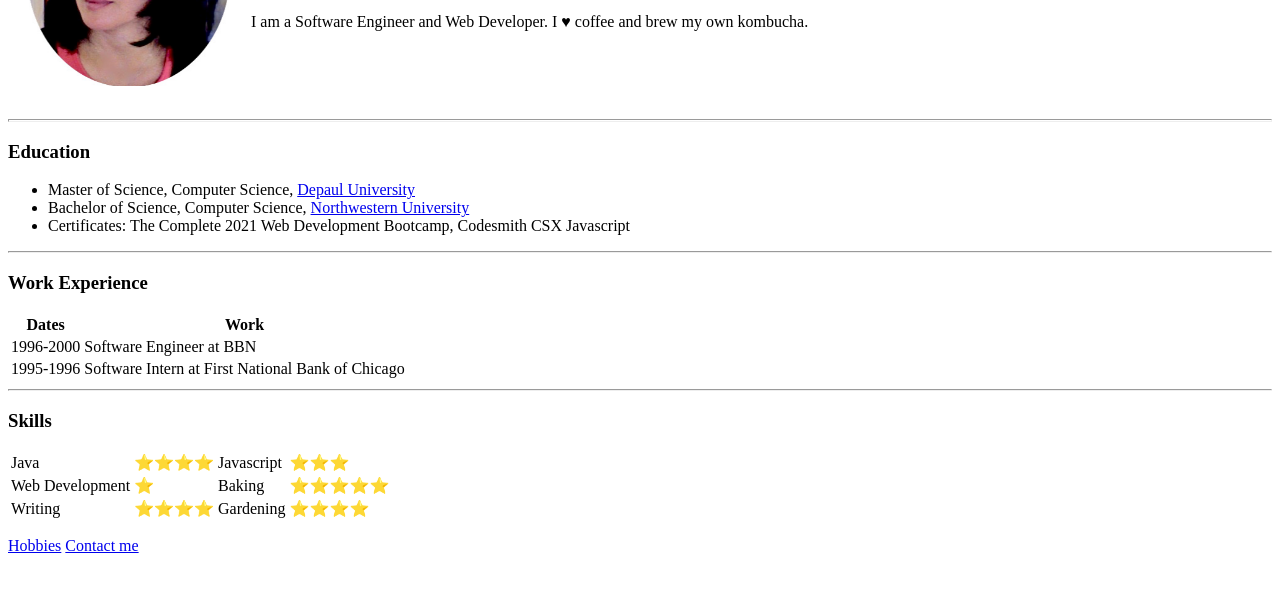
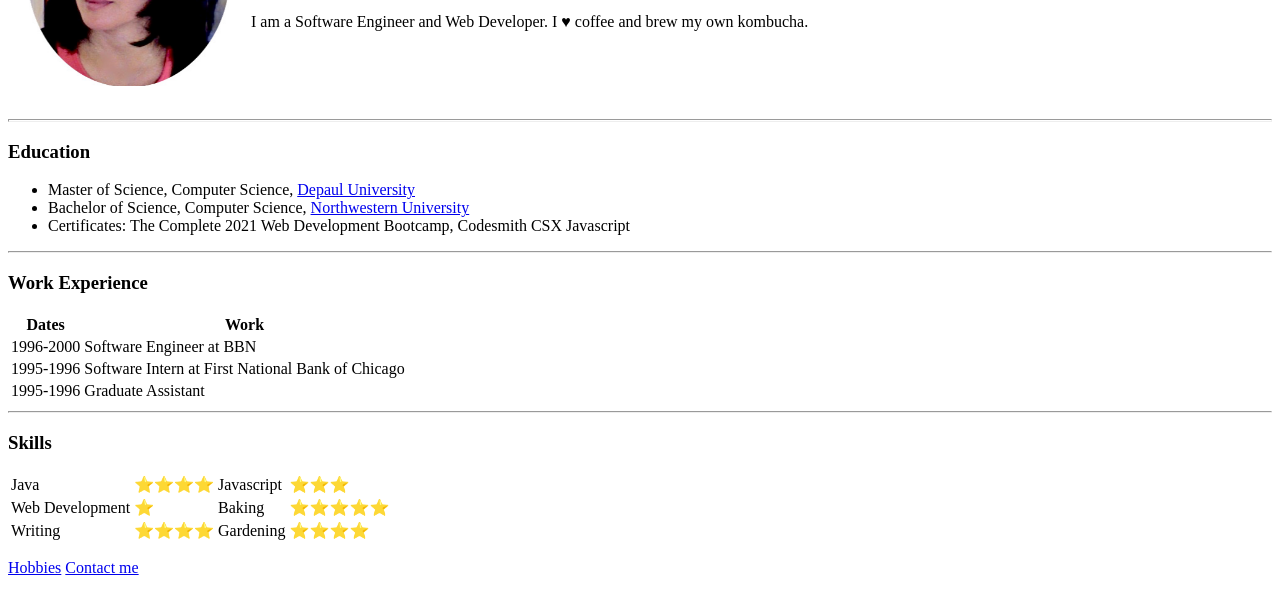
Before and after one commit to adallaes/cv, a plain HTML site: page index.html in a window 1280 px wide. Shown: the part 173-784 px from the top of the page. Drawn offline with Linux system fonts and the light colour scheme.

Commit message:
Update index.html

```diff
--- a/index.html
+++ b/index.html
@@ -51,6 +51,10 @@
         <td>1995-1996</td>
         <td>Software Intern at First National Bank of Chicago</td>
       </tr>
+      <tr>
+        <td>1995-1996</td>
+        <td>Graduate Assistant</td>
+      </tr>
     </tbody>
   </table>
   <hr>
```
